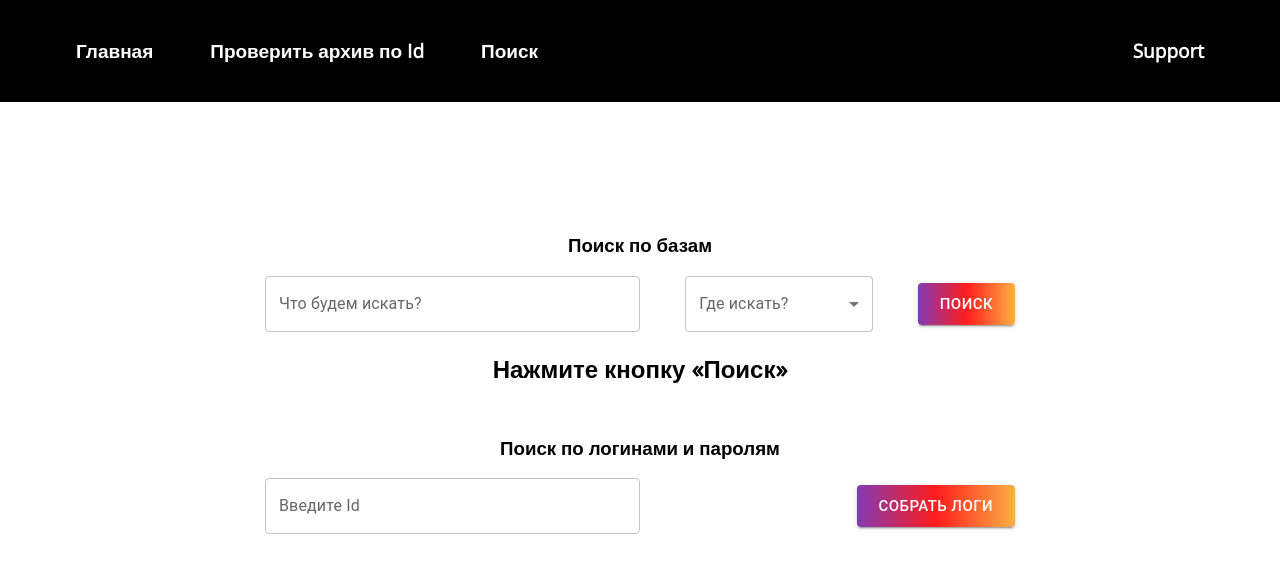
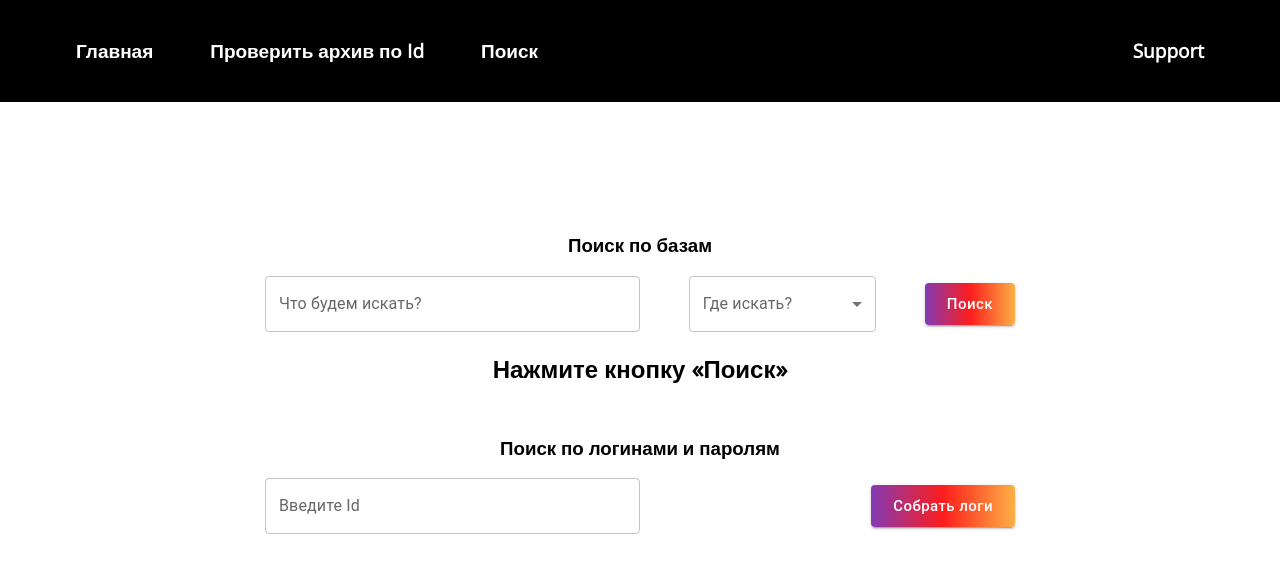
Before and after one commit to gorbatkoff/logs-sorter-react-redux, a React (Create React App) app: page /search in a window 1280 px wide. Shown: the top 572 px of the page. Built offline with nearby package versions, Linux system fonts and the light colour scheme.

Commit message:
Add styles for buttons

```diff
--- a/src/App.css
+++ b/src/App.css
@@ -10,6 +10,10 @@ ul {
   margin: 0;
 }
 
+button{
+  text-transform: none !important;
+}
+
 .dropzone {
   text-align: center;
   padding: 10px;
```
